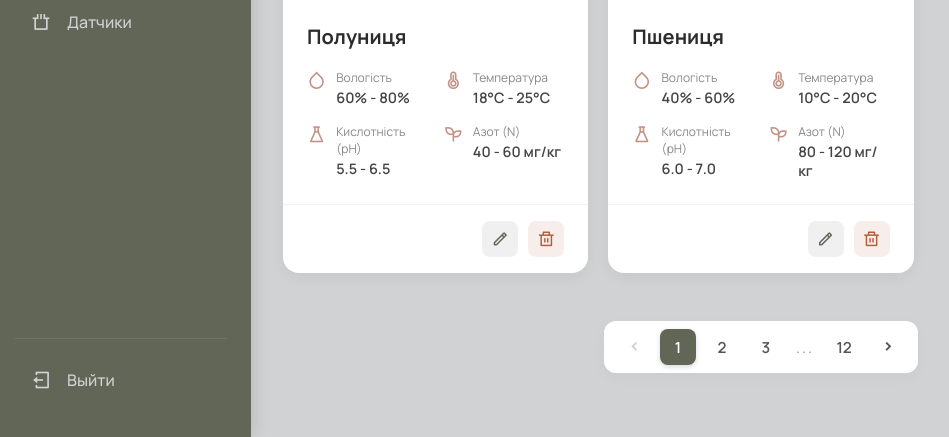
After one commit to Hryhorenko-Yeluzaveta/soil-quality-monitoring, a Django app: page /crops/ in a window 1280 px wide. The commit adds this page. Shown: the part 363-800 px from the top of the page, without its empty margins (9-958 px from the left). Run offline with Django 4.2, Linux system fonts and the light colour scheme.

Commit message:
Added Crops page template.

```diff
--- a/soil_quality_monitoring/farm_monitoring/models.py
+++ b/soil_quality_monitoring/farm_monitoring/models.py
@@ -9,7 +9,7 @@ class Crop(models.Model):
         ('Vegetables', 'Овочеві'),
         ('Forage', 'Кормові')
     ]
-    category = models.CharField(choices=TYPE_CHOICES, max_length=20, default='Vegetables')
+    category = models.CharField(choices=TYPE_CHOICES, max_length=20, default='Vegetables', verbose_name="Категорія")
     name = models.CharField(max_length=50, verbose_name="Назва культури")
     image = models.ImageField(blank=True, upload_to="crops", verbose_name="Зображення")
     min_humidity = models.FloatField(
--- a/soil_quality_monitoring/soil_quality_monitoring/urls.py
+++ b/soil_quality_monitoring/soil_quality_monitoring/urls.py
@@ -1,13 +1,14 @@
 from django.conf import settings
 from django.conf.urls.static import static
 from django.contrib import admin
-from django.urls import path
+from django.urls import path, include
 from django.views.generic import TemplateView
 
 from farm_monitoring import views
 
 urlpatterns = [
     path('', TemplateView.as_view(template_name='index.html')),
+    path('crops/', TemplateView.as_view(template_name='crops.html')),
     path('api/sensors', views.get_active_sensors, name='get_sensors'),
     path('api/measurement', views.add_measurement, name='api_add_measurement'),
     path('admin/', admin.site.urls),
--- a/soil_quality_monitoring/static/css/styles.css
+++ b/soil_quality_monitoring/static/css/styles.css
@@ -21,9 +21,9 @@
 body {
     font-family: var(--font-main), serif;
     background-color: var(--bg-color);
-    display: flex;
     min-height: 100vh;
     overflow-x: hidden;
+    position: relative;
 }
 
 .sidebar {
@@ -135,8 +135,8 @@ body {
 .main-content {
     margin-left: var(--sidebar-width);
     padding: 2rem;
-    width: 100%;
-    transition: margin-left var(--transition-speed) ease;
+    width: calc(100% - var(--sidebar-width));
+    transition: all var(--transition-speed) ease;
 }
 
 .mobile-toggle {
@@ -186,7 +186,8 @@ body {
 
     .main-content {
         margin-left: 0;
-        padding-top: 5rem;
+        width: 100%;
+        padding: 5rem 1rem 2rem 1rem;
     }
 
     .mobile-toggle {
@@ -198,3 +199,274 @@ body {
         opacity: 1;
     }
 }
+
+/* Crops */
+.page-header {
+  display: flex;
+  justify-content: space-between;
+  align-items: center;
+  margin-bottom: 2rem;
+  flex-wrap: wrap;
+  gap: 15px;
+}
+
+.page-header h1 {
+  font-size: 1.8rem;
+  color: #333;
+}
+
+.btn-primary {
+  background-color: var(--sidebar-bg);
+  color: #fff;
+  padding: 10px 20px;
+  border-radius: 10px;
+  text-decoration: none;
+  font-weight: 600;
+  display: flex;
+  align-items: center;
+  gap: 8px;
+  transition: background 0.3s;
+}
+
+.btn-primary:hover {
+  background-color: var(--sidebar-hover);
+}
+
+.crops-grid {
+  display: grid;
+  grid-template-columns: repeat(auto-fill, minmax(280px, 1fr));
+  gap: 20px;
+}
+
+.crop-card {
+  background: #fff;
+  border-radius: 16px;
+  overflow: hidden;
+  box-shadow: 0 4px 15px rgba(0,0,0,0.05);
+  transition: transform 0.3s ease, box-shadow 0.3s ease;
+  display: flex;
+  flex-direction: column;
+}
+
+.crop-card:hover {
+  transform: translateY(-5px);
+  box-shadow: 0 8px 25px rgba(0,0,0,0.1);
+}
+
+.crop-image {
+  height: 180px;
+  width: 100%;
+  position: relative;
+}
+
+.crop-image img {
+  width: 100%;
+  height: 100%;
+  object-fit: cover;
+}
+
+.crop-badge {
+  position: absolute;
+  top: 12px;
+  right: 12px;
+  background: rgba(255, 255, 255, 0.95);
+  color: var(--sidebar-bg);
+  padding: 4px 10px;
+  border-radius: 20px;
+  font-size: 0.75rem;
+  font-weight: 700;
+  box-shadow: 0 2px 5px rgba(0,0,0,0.1);
+}
+
+.crop-content {
+  padding: 1.5rem;
+  flex-grow: 1;
+}
+
+.crop-title {
+  font-size: 1.25rem;
+  margin-bottom: 1.2rem;
+  color: #2c2c2c;
+}
+
+.crop-stats {
+  display: grid;
+  grid-template-columns: 1fr 1fr;
+  gap: 16px;
+}
+
+.stat-item {
+  display: flex;
+  align-items: flex-start;
+  gap: 10px;
+}
+
+.stat-icon {
+  color: var(--accent-pink);
+  font-size: 1.2rem;
+  margin-top: -2px;
+}
+
+.stat-info {
+  display: flex;
+  flex-direction: column;
+}
+
+.stat-info .label {
+  font-size: 0.75rem;
+  color: #888;
+  margin-bottom: 2px;
+}
+
+.stat-info .value {
+  font-size: 0.9rem;
+  font-weight: 600;
+  color: #444;
+}
+
+.crop-actions {
+  padding: 1rem 1.5rem;
+  border-top: 1px solid #f0f0f0;
+  display: flex;
+  justify-content: flex-end;
+  gap: 10px;
+}
+
+.btn-icon {
+  width: 36px;
+  height: 36px;
+  border-radius: 8px;
+  border: none;
+  display: flex;
+  align-items: center;
+  justify-content: center;
+  cursor: pointer;
+  font-size: 1.1rem;
+  transition: all 0.2s;
+}
+
+.btn-icon.edit {
+  background-color: #f0f0f0;
+  color: var(--sidebar-bg);
+}
+
+.btn-icon.edit:hover {
+  background-color: var(--sidebar-hover);
+  color: #fff;
+}
+
+.btn-icon.delete {
+  background-color: rgba(178, 92, 64, 0.1);
+  color: var(--accent-alert);
+}
+
+.btn-icon.delete:hover {
+  background-color: var(--accent-alert);
+  color: #fff;
+}
+
+/* Фільтрація*/
+.filter-section {
+  margin-bottom: 2rem;
+  width: 100%;
+}
+
+.filter-scroll {
+  display: flex;
+  gap: 12px;
+  overflow-x: auto;
+  padding-bottom: 5px;
+  scrollbar-width: none;
+}
+
+.filter-scroll::-webkit-scrollbar {
+  display: none;
+}
+
+.filter-pill {
+  display: inline-flex;
+  align-items: center;
+  justify-content: center;
+  padding: 8px 20px;
+  background-color: #fff;
+  border: 1px solid #e0e0e0;
+  border-radius: 50px;
+  color: #666;
+  text-decoration: none;
+  font-size: 0.95rem;
+  font-weight: 500;
+  white-space: nowrap;
+  transition: all 0.2s ease;
+}
+
+.filter-pill:hover {
+  border-color: var(--sidebar-bg);
+  color: var(--sidebar-bg);
+  transform: translateY(-1px);
+}
+
+.filter-pill.active {
+  background-color: var(--sidebar-bg);
+  color: #fff;
+  border-color: var(--sidebar-bg);
+  box-shadow: 0 4px 12px rgba(97, 102, 87, 0.25);
+}
+
+/* Пагінація */
+.pagination-container {
+  margin-top: 3rem;
+  margin-bottom: 1rem;
+  display: flex;
+  justify-content: center;
+  width: 100%;
+}
+
+.pagination {
+  display: flex;
+  align-items: center;
+  gap: 8px;
+  background: #fff;
+  padding: 8px 12px;
+  border-radius: 12px;
+  box-shadow: 0 4px 15px rgba(0,0,0,0.03);
+}
+
+.page-link, .page-item {
+  width: 36px;
+  height: 36px;
+  display: flex;
+  align-items: center;
+  justify-content: center;
+  border-radius: 8px;
+  text-decoration: none;
+  font-weight: 600;
+  font-size: 0.95rem;
+  color: #555;
+  transition: all 0.2s;
+  cursor: pointer;
+}
+
+.page-link:hover,
+a.page-item:hover {
+  background-color: #f5f5f5;
+  color: var(--sidebar-bg);
+}
+
+.page-link.active {
+  background-color: var(--sidebar-bg);
+  color: #fff;
+  cursor: default;
+  box-shadow: 0 2px 5px rgba(0,0,0,0.15);
+}
+
+.page-link.disabled {
+  color: #d1d1d1;
+  pointer-events: none;
+  cursor: default;
+}
+
+.page-dots {
+  color: #999;
+  padding: 0 4px;
+  letter-spacing: 2px;
+}
--- a/soil_quality_monitoring/templates/base.html
+++ b/soil_quality_monitoring/templates/base.html
@@ -18,9 +18,11 @@
 </head>
 <body>
     {% include 'components/sidebar.html' %}
-    {% block body %}
-        <h1>Base page body</h1>
-    {% endblock %}
+    <div class="main-content">
+        {% block body %}
+            <h1>Base page body</h1>
+        {% endblock %}
+    </div>
 
     <div class="overlay" id="overlay"></div>
 
--- /dev/null
+++ b/soil_quality_monitoring/templates/components/pagination.html
@@ -0,0 +1,17 @@
+<div class="pagination-container">
+    <nav class="pagination">
+        <a href="#" class="page-link prev disabled">
+            <i class="ri-arrow-left-s-line"></i>
+        </a>
+
+        <a href="#" class="page-link active">1</a>
+        <a href="#" class="page-link">2</a>
+        <a href="#" class="page-link">3</a>
+        <span class="page-dots">...</span>
+        <a href="#" class="page-link">12</a>
+
+        <a href="#" class="page-link next">
+            <i class="ri-arrow-right-s-line"></i>
+        </a>
+    </nav>
+</div>
--- a/soil_quality_monitoring/templates/components/sidebar.html
+++ b/soil_quality_monitoring/templates/components/sidebar.html
@@ -33,7 +33,7 @@
                 </a>
             </li>
             <li>
-                <a href="#" class="nav-link">
+                <a href="/crops" class="nav-link">
                     <i class="ri-seedling-line"></i>
                     <span>Культуры</span>
                 </a>
--- /dev/null
+++ b/soil_quality_monitoring/templates/crops.html
@@ -0,0 +1,136 @@
+{% extends 'base.html' %}
+{% load static %}
+
+{% block title %}Список культур | SmartFarm{% endblock %}
+
+{% block body %}
+<div class="page-header">
+    <h1>Культури</h1>
+    <a href="#" class="btn-primary">
+        <i class="ri-add-line"></i>
+        <span>Додати культуру</span>
+    </a>
+</div>
+
+<div class="filter-section">
+    <div class="filter-scroll">
+        <a href="#" class="filter-pill active">Всі</a>
+        <a href="#" class="filter-pill">Ягоди</a>
+        <a href="#" class="filter-pill">Фрукти</a>
+        <a href="#" class="filter-pill">Зернові</a>
+        <a href="#" class="filter-pill">Овочі</a>
+        <a href="#" class="filter-pill">Кормові</a>
+    </div>
+</div>
+
+<div class="crops-grid">
+
+    <article class="crop-card">
+        <div class="crop-image">
+            <img src="https://images.unsplash.com/photo-1518635017498-87f514b751ba?q=80&w=600&auto=format&fit=crop" alt="Клубника">
+            <div class="crop-badge">Ягоди</div>
+        </div>
+
+        <div class="crop-content">
+            <h2 class="crop-title">Полуниця</h2>
+
+            <div class="crop-stats">
+                <div class="stat-item">
+                    <div class="stat-icon"><i class="ri-drop-line"></i></div>
+                    <div class="stat-info">
+                        <span class="label">Вологість</span>
+                        <span class="value">60% - 80%</span>
+                    </div>
+                </div>
+
+                <div class="stat-item">
+                    <div class="stat-icon"><i class="ri-temp-hot-line"></i></div>
+                    <div class="stat-info">
+                        <span class="label">Температура</span>
+                        <span class="value">18°C - 25°C</span>
+                    </div>
+                </div>
+
+                <div class="stat-item">
+                    <div class="stat-icon"><i class="ri-flask-line"></i></div>
+                    <div class="stat-info">
+                        <span class="label">Кислотність (pH)</span>
+                        <span class="value">5.5 - 6.5</span>
+                    </div>
+                </div>
+
+                <div class="stat-item">
+                    <div class="stat-icon"><i class="ri-seedling-line"></i></div>
+                    <div class="stat-info">
+                        <span class="label">Азот (N)</span>
+                        <span class="value">40 - 60 мг/кг</span>
+                    </div>
+                </div>
+            </div>
+        </div>
+
+        <div class="crop-actions">
+            <button class="btn-icon edit" title="Редагувати">
+                <i class="ri-pencil-line"></i>
+            </button>
+            <button class="btn-icon delete" title="Видалити">
+                <i class="ri-delete-bin-line"></i>
+            </button>
+        </div>
+    </article>
+
+    <article class="crop-card">
+        <div class="crop-image">
+            <img src="https://images.unsplash.com/photo-1574323347407-f5e1ad6d020b?q=80&w=600&auto=format&fit=crop" alt="Пшеница">
+            <div class="crop-badge">Зернові</div>
+        </div>
+
+        <div class="crop-content">
+            <h2 class="crop-title">Пшениця</h2>
+
+            <div class="crop-stats">
+                <div class="stat-item">
+                    <div class="stat-icon"><i class="ri-drop-line"></i></div>
+                    <div class="stat-info">
+                        <span class="label">Вологість</span>
+                        <span class="value">40% - 60%</span>
+                    </div>
+                </div>
+
+                <div class="stat-item">
+                    <div class="stat-icon"><i class="ri-temp-hot-line"></i></div>
+                    <div class="stat-info">
+                        <span class="label">Температура</span>
+                        <span class="value">10°C - 20°C</span>
+                    </div>
+                </div>
+
+                <div class="stat-item">
+                    <div class="stat-icon"><i class="ri-flask-line"></i></div>
+                    <div class="stat-info">
+                        <span class="label">Кислотність (pH)</span>
+                        <span class="value">6.0 - 7.0</span>
+                    </div>
+                </div>
+
+                <div class="stat-item">
+                    <div class="stat-icon"><i class="ri-seedling-line"></i></div>
+                    <div class="stat-info">
+                        <span class="label">Азот (N)</span>
+                        <span class="value">80 - 120 мг/кг</span>
+                    </div>
+                </div>
+            </div>
+        </div>
+
+        <div class="crop-actions">
+            <button class="btn-icon edit"><i class="ri-pencil-line"></i></button>
+            <button class="btn-icon delete"><i class="ri-delete-bin-line"></i></button>
+        </div>
+    </article>
+
+</div>
+
+{% include 'components/pagination.html' %}
+
+{% endblock %}
```
